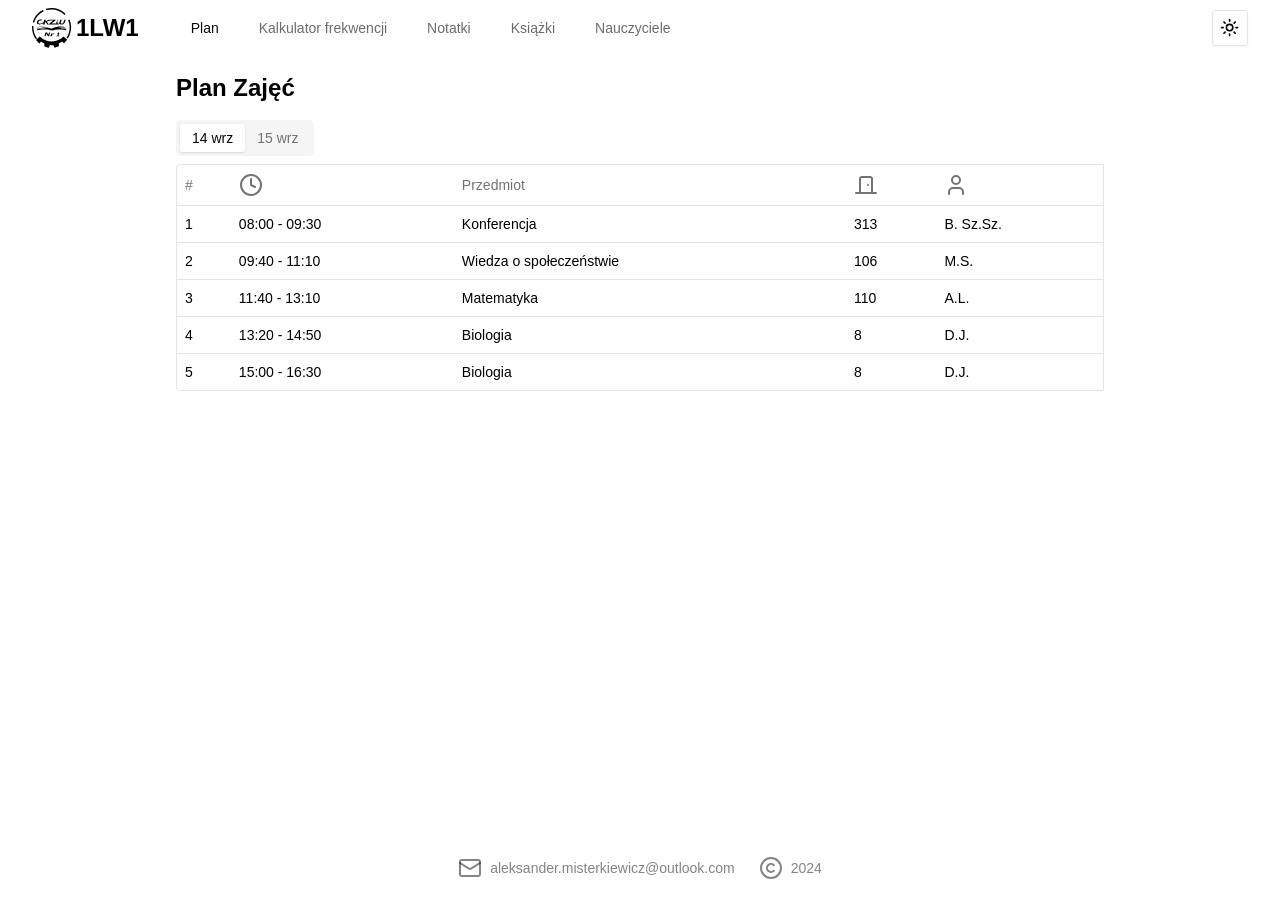
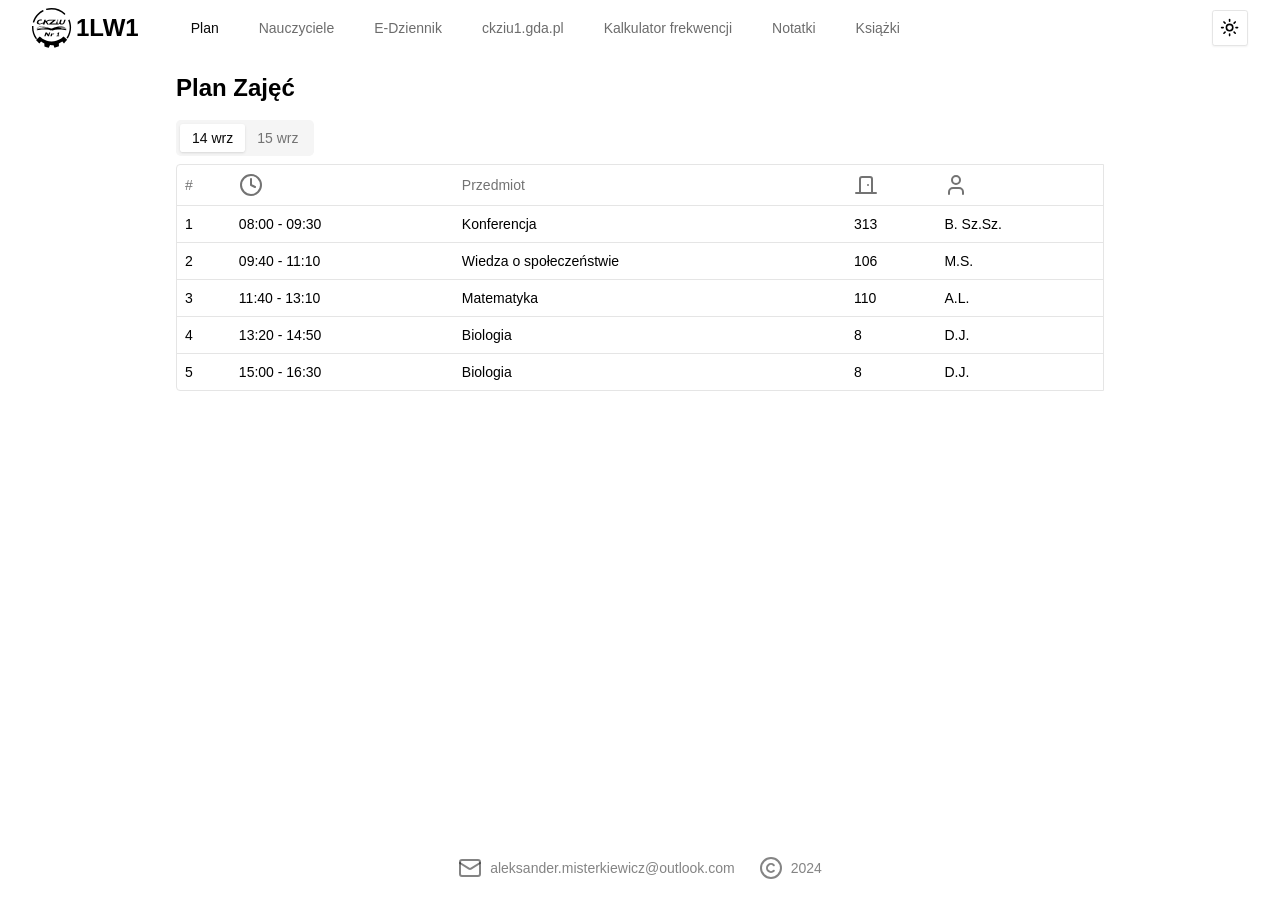
Before and after one commit to AlexMist23/ckziu-plan, a Next.js app: page /schedule in a window 1280 px wide. Built offline with nearby package versions, Linux system fonts and the light colour scheme.

Commit message:
new links

```diff
--- a/src/components/navbar.tsx
+++ b/src/components/navbar.tsx
@@ -37,11 +37,15 @@ export function Navbar() {
 
   const navLinks = [
     { href: "/schedule", label: "Plan" },
-    { href: "/abs-calc", label: "Kalkulator frekwencji" },
+    { href: "/teachers", label: "Nauczyciele" },
+    { href: "https://edu.gdansk.pl/", label: "E-Dziennik" },
+    {
+      href: "https://ckziu1.gda.pl/plan-zajec#lo-tryb-zaoczny",
+      label: "ckziu1.gda.pl",
+    },
+    { href: "/freq-calc", label: "Kalkulator frekwencji" },
     { href: "/notes", label: "Notatki" },
     { href: "/resources", label: "Książki" },
-    { href: "/teachers", label: "Nauczyciele" },
-
   ];
 
   return (
```
